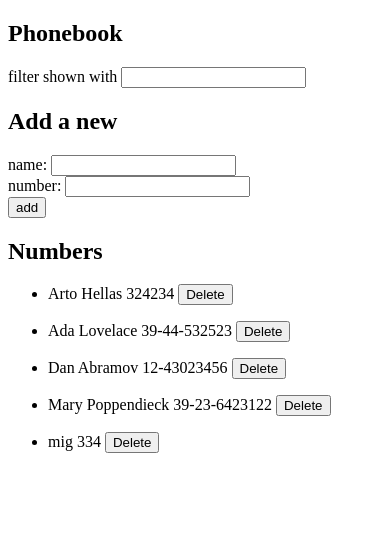
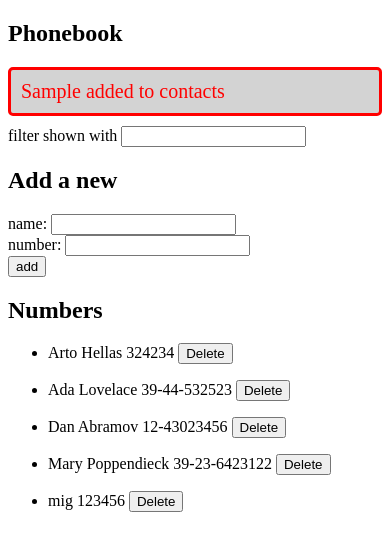
Before and after one commit to miguelluhulima/fsopen-exercises, a React (Vite) app in the folder part2/phonebook/: page / in a window 390 px wide. Both pictures are taken after typing "Sample", "Sample" into the empty fields and a click on the button "add". Shown: the top 550 px of the page. Built offline with nearby package versions, Linux system fonts and the light colour scheme; no server answers; data requests are answered from the project's data file.

Commit message:
2.16 submission, phonebook

```diff
--- a/part2/phonebook/db.json
+++ b/part2/phonebook/db.json
@@ -21,9 +21,9 @@
       "number": "39-23-6423122"
     },
     {
+      "id": "e128",
       "name": "mig",
-      "number": "334",
-      "id": "31b0"
+      "number": "123456"
     }
   ]
 }
--- a/part2/phonebook/src/App.jsx
+++ b/part2/phonebook/src/App.jsx
@@ -5,11 +5,13 @@ import phonebookService from './services/phonebook'
 import Filter from './components/Filter'
 import PersonForm from './components/PersonForm'
 import Person from './components/Person'
+import Notification from './components/Notification'
 
 const App = () => {
   const [persons, setPersons] = useState([])
   const [newName, setNewName] = useState('')
   const [newNumber, setNewNumber] = useState('')
+  const [message, setMessage] = useState(null)
 
   useEffect(() => {
     phonebookService
@@ -23,6 +25,11 @@ const App = () => {
   var filteredList = filter
     ? persons.filter(person => { return person.name.toLowerCase().indexOf(filter.toLowerCase()) >= 0 })
     : persons
+
+  const showMessage = (msg) => {
+    setMessage(msg)
+    setTimeout(() => setMessage(null), 5000)
+  }
 
   const addPerson = (event) => {
     event.preventDefault()
@@ -40,6 +47,7 @@ const App = () => {
           .update(existingPerson.id, personObject)
           .then(updatedPerson => {
             setPersons(persons.map(p => p.id !== existingPerson.id ? p : updatedPerson))
+            showMessage(`${personObject.name} added to contacts`)
           })
       }
     } else {
@@ -48,6 +56,7 @@ const App = () => {
         .then(returnedPerson => {
           setPersons(persons.concat(returnedPerson))
         })
+      showMessage(`${personObject.name} added to contacts`)
     }
     setNewName('')
     setNewNumber('')
@@ -69,6 +78,7 @@ const App = () => {
   return (
     <div>
       <h2>Phonebook</h2>
+      <Notification message={message} />
       <form>
         <Filter filter={filter} handleFilterChange={handleFilterChange} />
       </form>
--- /dev/null
+++ b/part2/phonebook/src/components/Notification.jsx
@@ -0,0 +1,13 @@
+const Notification = ({ message }) => {
+    if (message === null) {
+        return null
+    }
+
+    return (
+        <div className='error'>
+            {message}
+        </div>
+    )
+}
+
+export default Notification
--- /dev/null
+++ b/part2/phonebook/src/index.css
@@ -0,0 +1,9 @@
+.error {
+  color: red;
+  background: lightgrey;
+  font-size: 20px;
+  border-style: solid;
+  border-radius: 5px;
+  padding: 10px;
+  margin-bottom: 10px;
+}
--- a/part2/phonebook/src/main.jsx
+++ b/part2/phonebook/src/main.jsx
@@ -1,5 +1,6 @@
 import ReactDOM from 'react-dom/client'
 
 import App from './App'
+import './index.css'
 
 ReactDOM.createRoot(document.getElementById('root')).render(<App />)
```
